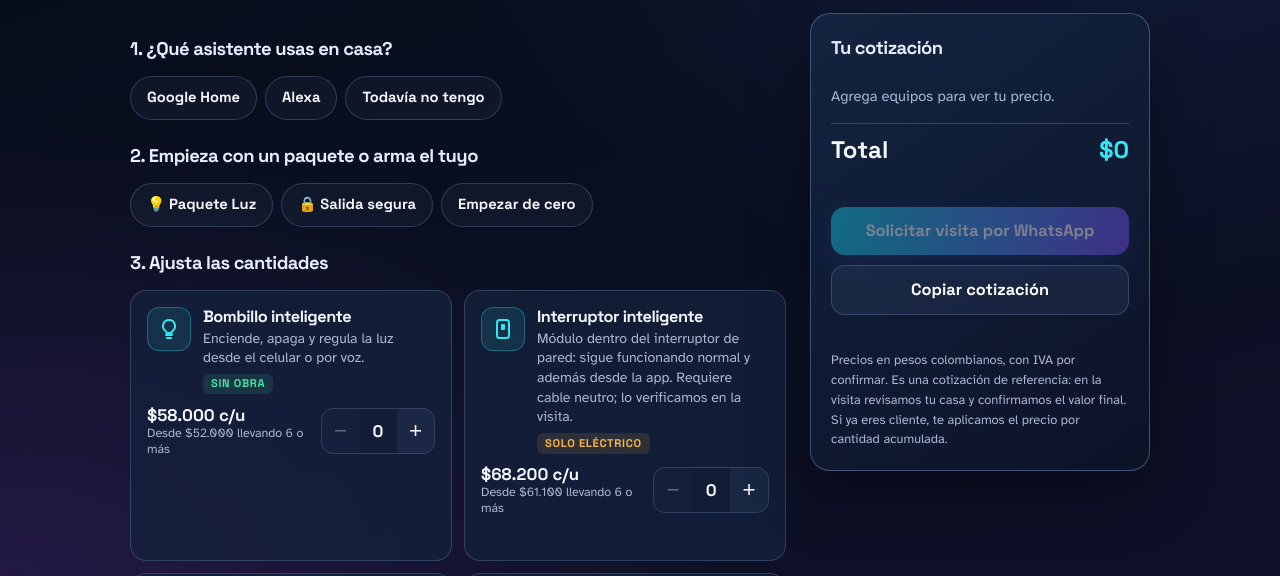
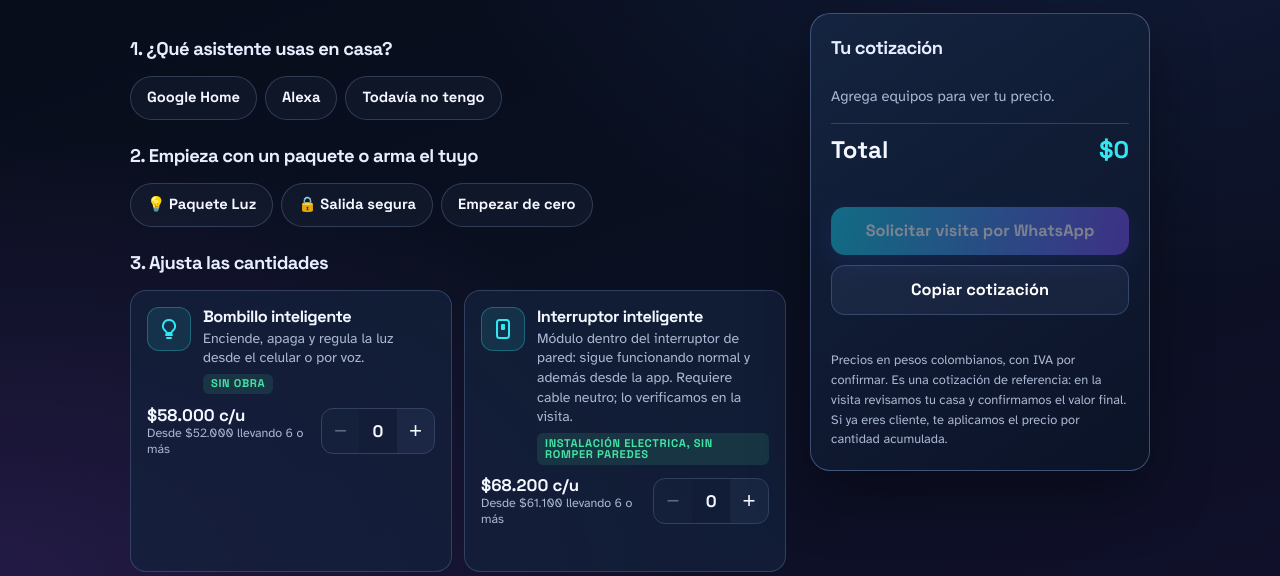
Before and after one commit to EandreaSanchez/lares-iot-encuesta, a plain HTML site: page cotizar.html in a window 1280 px wide. Shown: the part 219-795 px from the top of the page. Drawn offline with Linux system fonts and the light colour scheme.

Commit message:
Update cotizar.html

```diff
--- a/cotizar.html
+++ b/cotizar.html
@@ -157,7 +157,7 @@ const ICON = {
 };
 const CATALOGO = [
   { id: "bombillo", nombre: "Bombillo inteligente", desc: "Enciende, apaga y regula la luz desde el celular o por voz.", icon: "bulb", precios: [58000, 55200, 52000], inst: 0, tag: "Sin obra" },
-  { id: "modulo", nombre: "Interruptor inteligente", desc: "Módulo dentro del interruptor de pared: sigue funcionando normal y además desde la app. Requiere cable neutro; lo verificamos en la visita.", icon: "sw", precios: [68200, 64900, 61100], inst: 50000, tag: "Solo eléctrico" },
+  { id: "modulo", nombre: "Interruptor inteligente", desc: "Módulo dentro del interruptor de pared: sigue funcionando normal y además desde la app. Requiere cable neutro; lo verificamos en la visita.", icon: "sw", precios: [68200, 64900, 61100], inst: 50000, tag: "Instalación electrica, sin romper paredes" },
   { id: "enchufe", nombre: "Enchufe inteligente", desc: "Para lámparas, plancha o cafetera: apágalos a distancia y mide su consumo.", icon: "plug", precios: [68200, 64900, 61100], inst: 0, tag: "Sin obra" },
   { id: "puerta", nombre: "Sensor de puerta o ventana", desc: "Te avisa si quedó abierta. Se pega con adhesivo.", icon: "door", precios: [72500, 69000, 65000], inst: 0, tag: "Sin obra" },
   { id: "fuga", nombre: "Sensor de fuga de agua", desc: "Te avisa al celular si hay agua en el piso de cocina, baño o lavadero.", icon: "drop", precios: [87000, 82800, 78000], inst: 0, tag: "Sin obra" },
```
